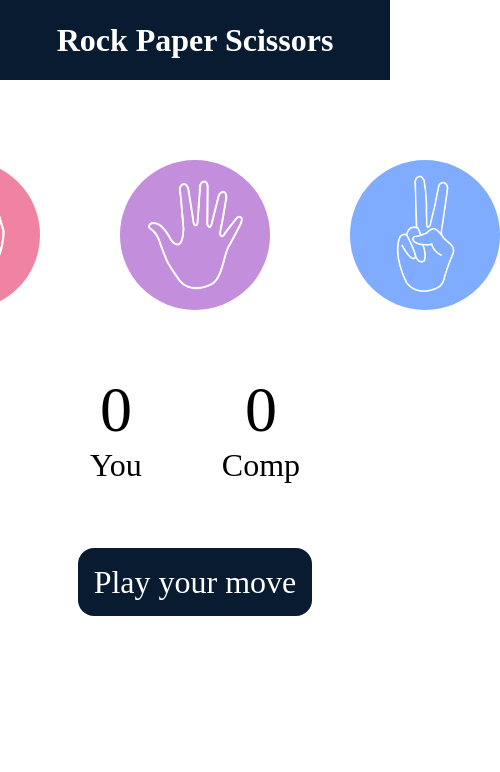
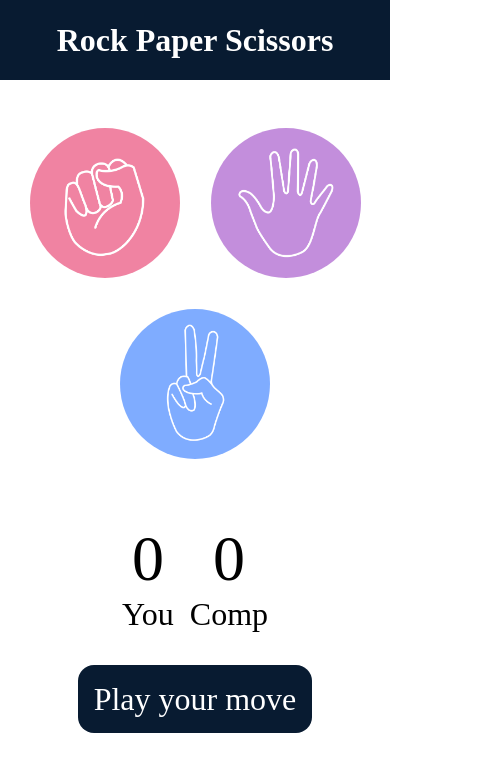
Before and after one commit to YashSoni878/Rock-Paper-Scissor-Game, a plain HTML site: page index.html in a window 390 px wide. Shown: the whole page, 500 px wide, since content can reach past the window. Drawn offline with Linux system fonts and the light colour scheme.

Commit message:
Second Commit

```diff
--- a/app.js
+++ b/app.js
@@ -23,14 +23,14 @@ const showWinner = (userWin, userChoice, compChoice) => {
         console.log("You Win!");
         userScore++;
         userScorePara.innerText = userScore;
-        msg.innerText = `You Win! Your ${userChoice} beats ${compChoice}`;
+        msg.innerText = "You Win! Your";
         msg.style.backgroundColor = "green";
     }
     else{
         console.log("You Lose!");
         compScore++;
         compScorePara.innerText = compScore;
-        msg.innerText = `You Lose! ${compChoice} beats your ${userChoice}`;
+        msg.innerText = "You Lose!";
         msg.style.backgroundColor = "red";
     }
 };
--- a/style.css
+++ b/style.css
@@ -1,59 +1,62 @@
-*{
+* {
     margin: 0;
     padding: 0;
     text-align: center;
 }
 
-h1{
+h1 {
     background-color: #081b31;
     color: white;
     height: 5rem;
     line-height: 5rem;
 }
 
-.choice{
+.choice {
     height: 165px;
     width: 165px;
 }
 
-.choice:hover{
+.choice:hover {
     opacity: 0.5;
     cursor: pointer;
 }
 
-img{
+img {
     height: 150px;
     width: 150px;
     object-fit: cover;
     border-radius: 50%;
 }
 
-.choices{
+.choices {
     display: flex;
+    flex-wrap: wrap; /* Allow items to wrap to the next line */
     align-items: center;
     justify-content: center;
-    gap: 5rem;
-    margin-top: 5rem;
+    gap: 2rem; /* Reduce the gap between items */
+    margin-top: 3rem;
 }
 
-.score-board{
+.score-board {
     display: flex;
+    /* flex-direction: column; Stack the scores vertically on smaller screens */
     justify-content: center;
     align-items: center;
     font-size: 2rem;
     margin-top: 3rem;
-    gap: 5rem;
+    gap: 2rem; /* Reduce the gap between scores */
 }
 
-#user-score, #comp-score{
+#user-score,
+#comp-score {
     font-size: 4rem;
 }
 
-.msg-container{
-    margin-top: 5rem;
+.msg-container {
+    margin-top: 3rem;
 }
 
-#msg{
+#msg {
     background-color: #081b31;
     color: #fff;
     font-size: 2rem;
@@ -61,3 +64,14 @@ img{
     border-radius: 1rem;
     padding: 1rem;
 }
+
+/* Media Query for smaller screens */
+@media (max-width: 768px) {
+    .choices {
+        gap: 1rem; /* Adjust the gap for smaller screens */
+    }
+
+    .score-board {
+        gap: 1rem; /* Adjust the gap between scores for smaller screens */
+    }
+}
```
